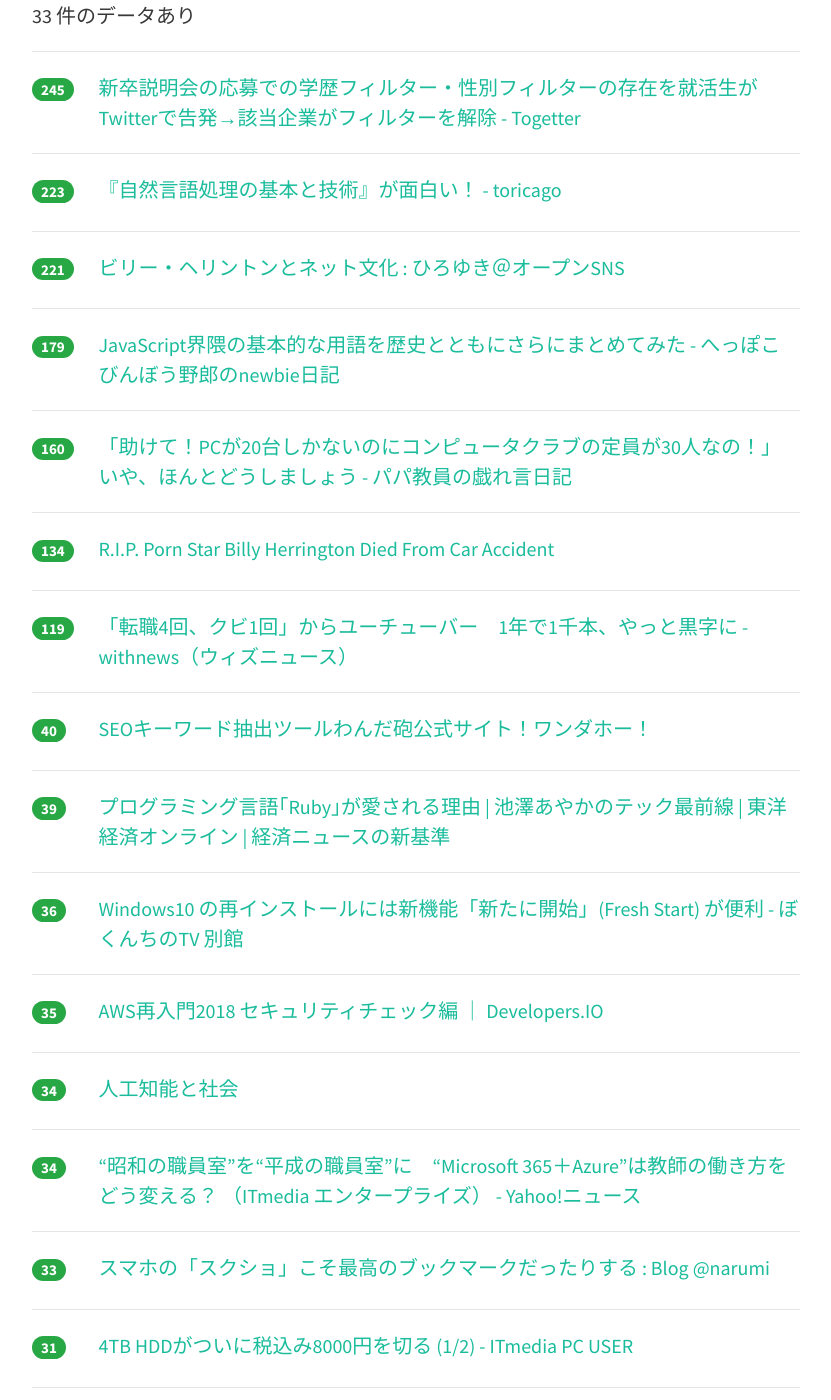
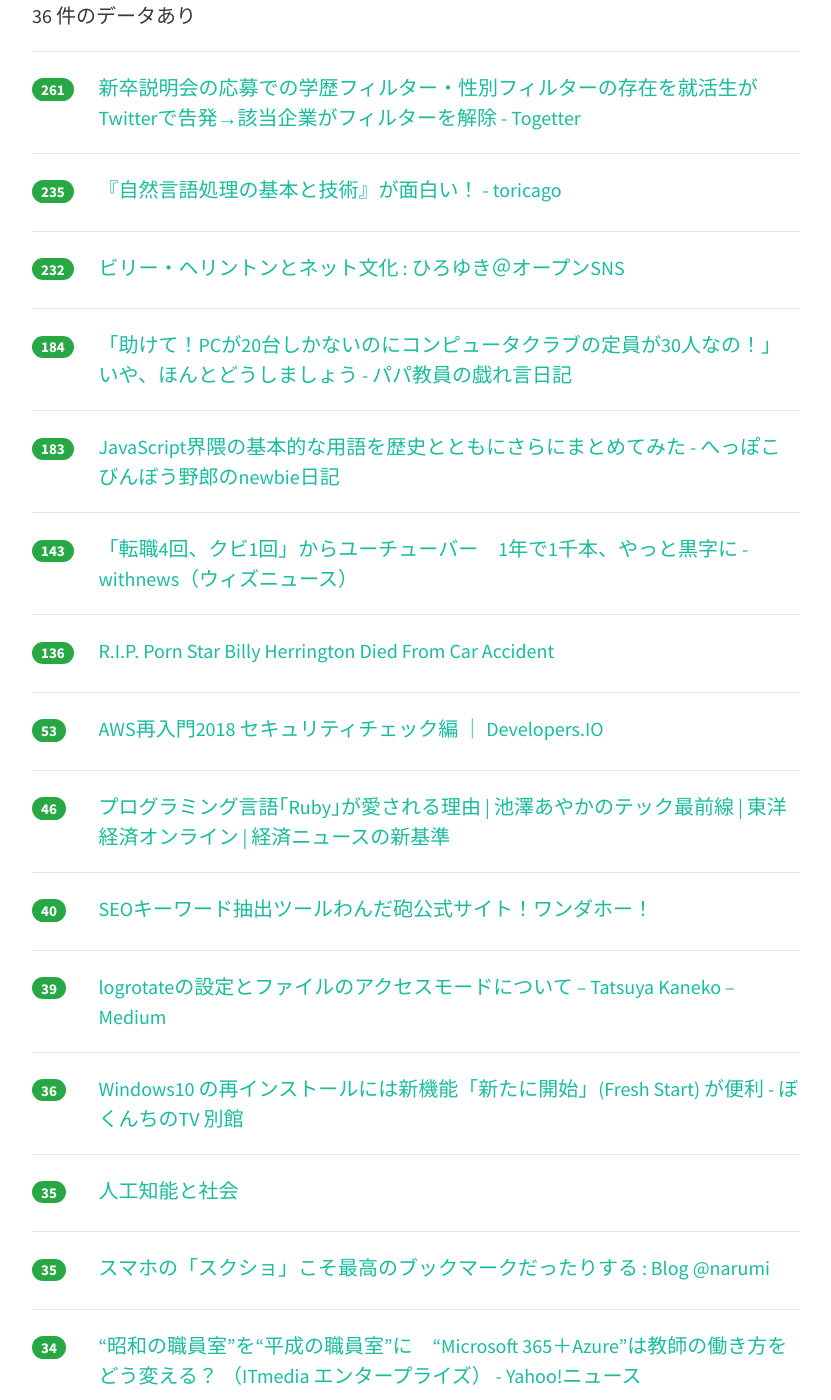
Before and after one commit to yatta47/hatena-matome-site, a Jekyll site: the page built from _posts/2018-03-04-hatena.md, in a window 1280 px wide and 1400 px high, scrolled down 322 px. Shown: the whole window, without its empty margins (224-1055 px from the left). Built offline with Jekyll 4.4.1, drawn with Linux system fonts in a browser that asks for light colours; nearby versions of some CDN libraries; some of the changed text lies outside the part shown.

Commit message:
Updated 2018-03-04

```diff
--- a/_posts/2018-03-04-hatena.md
+++ b/_posts/2018-03-04-hatena.md
@@ -1,44 +1,54 @@
 ---
 layout: post
 title:  "2018-03-04 はてぶIT"
-date:   2018-03-04 17:03:07
+date:   2018-03-04 18:03:06
 tags: [it-hotentry]
 ---
-33 件のデータあり
+36 件のデータあり
 
 <hr><div class="row">
-<div class="col-1"><span class="badge badge-pill badge-success h2">245</span></div>
+<div class="col-1"><span class="badge badge-pill badge-success h2">261</span></div>
 <div class="col-11"><a href='https://togetter.com/li/1204933' target='_blank'>新卒説明会の応募での学歴フィルター・性別フィルターの存在を就活生がTwitterで告発→該当企業がフィルターを解除 - Togetter</a></div>
 </div>
 <hr>
 <div class="row">
-<div class="col-1"><span class="badge badge-pill badge-success h2">223</span></div>
+<div class="col-1"><span class="badge badge-pill badge-success h2">235</span></div>
 <div class="col-11"><a href='http://toricago.hatenablog.com/entry/2018/03/03/220000' target='_blank'>『自然言語処理の基本と技術』が面白い！ - toricago</a></div>
 </div>
 <hr>
 <div class="row">
-<div class="col-1"><span class="badge badge-pill badge-success h2">221</span></div>
+<div class="col-1"><span class="badge badge-pill badge-success h2">232</span></div>
 <div class="col-11"><a href='http://hiro.asks.jp/100252.html' target='_blank'>ビリー・ヘリントンとネット文化 : ひろゆき＠オープンSNS</a></div>
 </div>
 <hr>
 <div class="row">
-<div class="col-1"><span class="badge badge-pill badge-success h2">179</span></div>
+<div class="col-1"><span class="badge badge-pill badge-success h2">184</span></div>
+<div class="col-11"><a href='http://blog.edunote.jp/entry/2018/03/04/085231' target='_blank'>「助けて！PCが20台しかないのにコンピュータクラブの定員が30人なの！」いや、ほんとどうしましょう - パパ教員の戯れ言日記</a></div>
+</div>
+<hr>
+<div class="row">
+<div class="col-1"><span class="badge badge-pill badge-success h2">183</span></div>
 <div class="col-11"><a href='http://heppoko.hatenadiary.jp/entry/2018/03/03/200013' target='_blank'>JavaScript界隈の基本的な用語を歴史とともにさらにまとめてみた - へっぽこびんぼう野郎のnewbie日記</a></div>
 </div>
 <hr>
 <div class="row">
-<div class="col-1"><span class="badge badge-pill badge-success h2">160</span></div>
-<div class="col-11"><a href='http://blog.edunote.jp/entry/2018/03/04/085231' target='_blank'>「助けて！PCが20台しかないのにコンピュータクラブの定員が30人なの！」いや、ほんとどうしましょう - パパ教員の戯れ言日記</a></div>
+<div class="col-1"><span class="badge badge-pill badge-success h2">143</span></div>
+<div class="col-11"><a href='https://withnews.jp/article/f0180304000qq000000000000000G00110701qq000016833A' target='_blank'>「転職4回、クビ1回」からユーチューバー　1年で1千本、やっと黒字に - withnews（ウィズニュース）</a></div>
 </div>
 <hr>
 <div class="row">
-<div class="col-1"><span class="badge badge-pill badge-success h2">134</span></div>
+<div class="col-1"><span class="badge badge-pill badge-success h2">136</span></div>
 <div class="col-11"><a href='http://www.queermenow.net/blog/porn-star-billy-herrington-died-car-accident-rip/' target='_blank'>R.I.P. Porn Star Billy Herrington Died From Car Accident</a></div>
 </div>
 <hr>
 <div class="row">
-<div class="col-1"><span class="badge badge-pill badge-success h2">119</span></div>
-<div class="col-11"><a href='https://withnews.jp/article/f0180304000qq000000000000000G00110701qq000016833A' target='_blank'>「転職4回、クビ1回」からユーチューバー　1年で1千本、やっと黒字に - withnews（ウィズニュース）</a></div>
+<div class="col-1"><span class="badge badge-pill badge-success h2">53</span></div>
+<div class="col-11"><a href='https://dev.classmethod.jp/security/2018-aws-re-entering-security-check/' target='_blank'>AWS再入門2018 セキュリティチェック編 ｜ Developers.IO</a></div>
+</div>
+<hr>
+<div class="row">
+<div class="col-1"><span class="badge badge-pill badge-success h2">46</span></div>
+<div class="col-11"><a href='http://toyokeizai.net/articles/-/210942' target='_blank'>プログラミング言語｢Ruby｣が愛される理由 | 池澤あやかのテック最前線 | 東洋経済オンライン | 経済ニュースの新基準</a></div>
 </div>
 <hr>
 <div class="row">
@@ -48,7 +58,7 @@ tags: [it-hotentry]
 <hr>
 <div class="row">
 <div class="col-1"><span class="badge badge-pill badge-success h2">39</span></div>
-<div class="col-11"><a href='http://toyokeizai.net/articles/-/210942' target='_blank'>プログラミング言語｢Ruby｣が愛される理由 | 池澤あやかのテック最前線 | 東洋経済オンライン | 経済ニュースの新基準</a></div>
+<div class="col-11"><a href='https://medium.com/@catatsuy/f9719352dada' target='_blank'>logrotateの設定とファイルのアクセスモードについて – Tatsuya Kaneko – Medium</a></div>
 </div>
 <hr>
 <div class="row">
@@ -58,12 +68,12 @@ tags: [it-hotentry]
 <hr>
 <div class="row">
 <div class="col-1"><span class="badge badge-pill badge-success h2">35</span></div>
-<div class="col-11"><a href='https://dev.classmethod.jp/security/2018-aws-re-entering-security-check/' target='_blank'>AWS再入門2018 セキュリティチェック編 ｜ Developers.IO</a></div>
+<div class="col-11"><a href='https://www.slideshare.net/hirsoshnakagawa3/ss-89442307' target='_blank'>人工知能と社会</a></div>
 </div>
 <hr>
 <div class="row">
-<div class="col-1"><span class="badge badge-pill badge-success h2">34</span></div>
-<div class="col-11"><a href='https://www.slideshare.net/hirsoshnakagawa3/ss-89442307' target='_blank'>人工知能と社会</a></div>
+<div class="col-1"><span class="badge badge-pill badge-success h2">35</span></div>
+<div class="col-11"><a href='http://narumi.blog.jp/archives/74685389.html' target='_blank'>スマホの「スクショ」こそ最高のブックマークだったりする : Blog @narumi</a></div>
 </div>
 <hr>
 <div class="row">
@@ -72,18 +82,8 @@ tags: [it-hotentry]
 </div>
 <hr>
 <div class="row">
-<div class="col-1"><span class="badge badge-pill badge-success h2">33</span></div>
-<div class="col-11"><a href='http://narumi.blog.jp/archives/74685389.html' target='_blank'>スマホの「スクショ」こそ最高のブックマークだったりする : Blog @narumi</a></div>
-</div>
-<hr>
-<div class="row">
 <div class="col-1"><span class="badge badge-pill badge-success h2">31</span></div>
 <div class="col-11"><a href='http://www.itmedia.co.jp/pcuser/articles/1803/03/news017.html' target='_blank'>4TB HDDがついに税込み8000円を切る (1/2) - ITmedia PC USER</a></div>
-</div>
-<hr>
-<div class="row">
-<div class="col-1"><span class="badge badge-pill badge-success h2">31</span></div>
-<div class="col-11"><a href='https://medium.com/@catatsuy/f9719352dada' target='_blank'>logrotateの設定とファイルのアクセスモードについて – Tatsuya Kaneko – Medium</a></div>
 </div>
 <hr>
 <div class="row">
@@ -92,7 +92,12 @@ tags: [it-hotentry]
 </div>
 <hr>
 <div class="row">
-<div class="col-1"><span class="badge badge-pill badge-success h2">26</span></div>
+<div class="col-1"><span class="badge badge-pill badge-success h2">27</span></div>
+<div class="col-11"><a href='http://blog-ireland.hatenablog.com/entry/2018/03/03/230923' target='_blank'>弱小ブログが4日間で1万PVを獲得！【Webライターがアクセス数を増やす方法やアドワーズ、Googleトレンドの使い方を説明】 - Travel-Happy-Ireland</a></div>
+</div>
+<hr>
+<div class="row">
+<div class="col-1"><span class="badge badge-pill badge-success h2">27</span></div>
 <div class="col-11"><a href='http://aba.hatenablog.com/entry/2018/03/03/170747' target='_blank'>JavaScript256文字でのゲーム作り - ABAの日誌</a></div>
 </div>
 <hr>
@@ -108,7 +113,7 @@ tags: [it-hotentry]
 <hr>
 <div class="row">
 <div class="col-1"><span class="badge badge-pill badge-success h2">24</span></div>
-<div class="col-11"><a href='http://blog-ireland.hatenablog.com/entry/2018/03/03/230923' target='_blank'>弱小ブログが4日間で1万PVを獲得！【Webライターがアクセス数を増やす方法やアドワーズ、Googleトレンドの使い方を説明】 - Travel-Happy-Ireland</a></div>
+<div class="col-11"><a href='http://www.itmedia.co.jp/news/articles/1803/04/news018.html' target='_blank'>Twitterは公共事業なのか - ITmedia NEWS</a></div>
 </div>
 <hr>
 <div class="row">
@@ -118,12 +123,12 @@ tags: [it-hotentry]
 <hr>
 <div class="row">
 <div class="col-1"><span class="badge badge-pill badge-success h2">22</span></div>
-<div class="col-11"><a href='http://www.itmedia.co.jp/news/articles/1803/04/news018.html' target='_blank'>Twitterは公共事業なのか - ITmedia NEWS</a></div>
+<div class="col-11"><a href='https://career.levtech.jp/guide/knowhow/article/15/' target='_blank'>プログラマー必見！コーディングが捗るテキストエディタおすすめ11選（Windows / Mac）</a></div>
 </div>
 <hr>
 <div class="row">
 <div class="col-1"><span class="badge badge-pill badge-success h2">18</span></div>
-<div class="col-11"><a href='https://career.levtech.jp/guide/knowhow/article/15/' target='_blank'>プログラマー必見！コーディングが捗るテキストエディタおすすめ11選（Windows / Mac）</a></div>
+<div class="col-11"><a href='http://www.itmedia.co.jp/pcuser/articles/1803/04/news016.html' target='_blank'>Twitter健全性指数の先にあるのは「PSYCHO-PASS」の世界？ - ITmedia PC USER</a></div>
 </div>
 <hr>
 <div class="row">
@@ -133,12 +138,12 @@ tags: [it-hotentry]
 <hr>
 <div class="row">
 <div class="col-1"><span class="badge badge-pill badge-success h2">17</span></div>
-<div class="col-11"><a href='http://www.itmedia.co.jp/pcuser/articles/1803/04/news016.html' target='_blank'>Twitter健全性指数の先にあるのは「PSYCHO-PASS」の世界？ - ITmedia PC USER</a></div>
+<div class="col-11"><a href='https://gigazine.net/news/20180304-private-keys-on-emails/' target='_blank'>2万3000件以上のSSL/TLS証明書の秘密鍵が電子メールでやりとりされたことが判明し、その全てが失効となる事態に - GIGAZINE</a></div>
 </div>
 <hr>
 <div class="row">
-<div class="col-1"><span class="badge badge-pill badge-success h2">17</span></div>
-<div class="col-11"><a href='https://gigazine.net/news/20180304-private-keys-on-emails/' target='_blank'>2万3000件以上のSSL/TLS証明書の秘密鍵が電子メールでやりとりされたことが判明し、その全てが失効となる事態に - GIGAZINE</a></div>
+<div class="col-1"><span class="badge badge-pill badge-success h2">16</span></div>
+<div class="col-11"><a href='https://career.levtech.jp/guide/knowhow/article/4/' target='_blank'>金融とITの融合「Fintech」って何？今さら聞けない基礎知識</a></div>
 </div>
 <hr>
 <div class="row">
@@ -147,13 +152,13 @@ tags: [it-hotentry]
 </div>
 <hr>
 <div class="row">
-<div class="col-1"><span class="badge badge-pill badge-success h2">13</span></div>
+<div class="col-1"><span class="badge badge-pill badge-success h2">14</span></div>
 <div class="col-11"><a href='https://anond.hatelabo.jp/20180304131918' target='_blank'>ブコメとトラバ、どちらが良いか？</a></div>
 </div>
 <hr>
 <div class="row">
-<div class="col-1"><span class="badge badge-pill badge-success h2">13</span></div>
-<div class="col-11"><a href='https://career.levtech.jp/guide/knowhow/article/4/' target='_blank'>金融とITの融合「Fintech」って何？今さら聞けない基礎知識</a></div>
+<div class="col-1"><span class="badge badge-pill badge-success h2">14</span></div>
+<div class="col-11"><a href='http://gendai.ismedia.jp/articles/-/54677' target='_blank'>なぜ「おじさん」は友だちを作れないのか（現代ビジネス編集部） | 現代ビジネス | 講談社（1/6）</a></div>
 </div>
 <hr>
 <div class="row">
@@ -162,12 +167,22 @@ tags: [it-hotentry]
 </div>
 <hr>
 <div class="row">
-<div class="col-1"><span class="badge badge-pill badge-success h2">8</span></div>
+<div class="col-1"><span class="badge badge-pill badge-success h2">11</span></div>
 <div class="col-11"><a href='http://ktrmnm.github.io/blog/2018/03/04/201803-nn-bcd/' target='_blank'>Backpropしないニューラルネット入門 (2/2) | やっていく</a></div>
 </div>
 <hr>
 <div class="row">
-<div class="col-1"><span class="badge badge-pill badge-success h2">8</span></div>
+<div class="col-1"><span class="badge badge-pill badge-success h2">11</span></div>
+<div class="col-11"><a href='https://lineblog.me/yamamotoichiro/archives/13175983.html' target='_blank'>やまもといちろう 公式ブログ - フェイクニュース対策団体の発起人・東洋経済が自ら微妙な記事掲載で自ら威信を誇示 - Powered by LINE</a></div>
+</div>
+<hr>
+<div class="row">
+<div class="col-1"><span class="badge badge-pill badge-success h2">9</span></div>
 <div class="col-11"><a href='http://www.for-toru.com/entry/2018/03/03/230000' target='_blank'>【イベント】カメラの祭典「CP+2018」に出かけてきたよ！ - フォトる？</a></div>
 </div>
 <hr>
+<div class="row">
+<div class="col-1"><span class="badge badge-pill badge-success h2">5</span></div>
+<div class="col-11"><a href='https://headlines.yahoo.co.jp/hl?a=20180304-00010002-binsider-sci' target='_blank'>なぜ？ auとソフトバンクの「テザリング実質有料化」。 ドコモの対応はどうなる？ （BUSINESS INSIDER JAPAN） - Yahoo!ニュース</a></div>
+</div>
+<hr>
```
